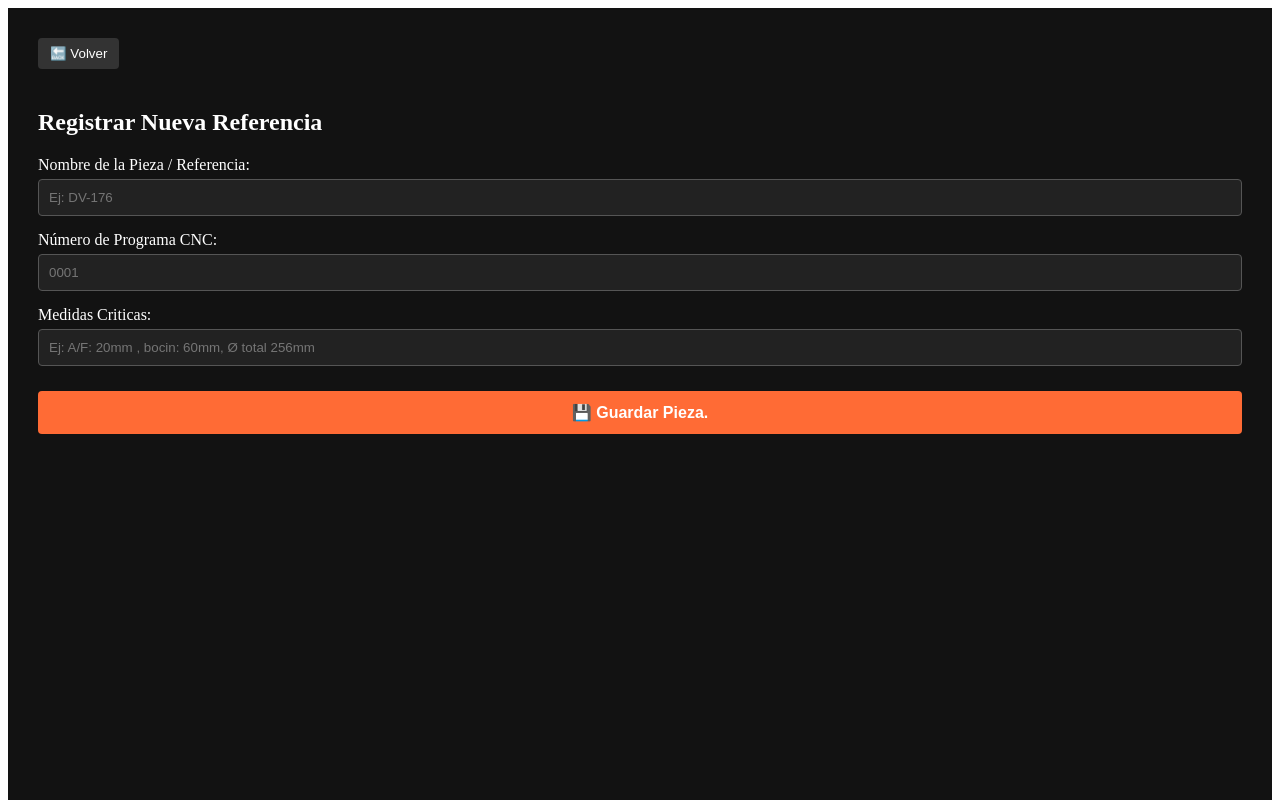
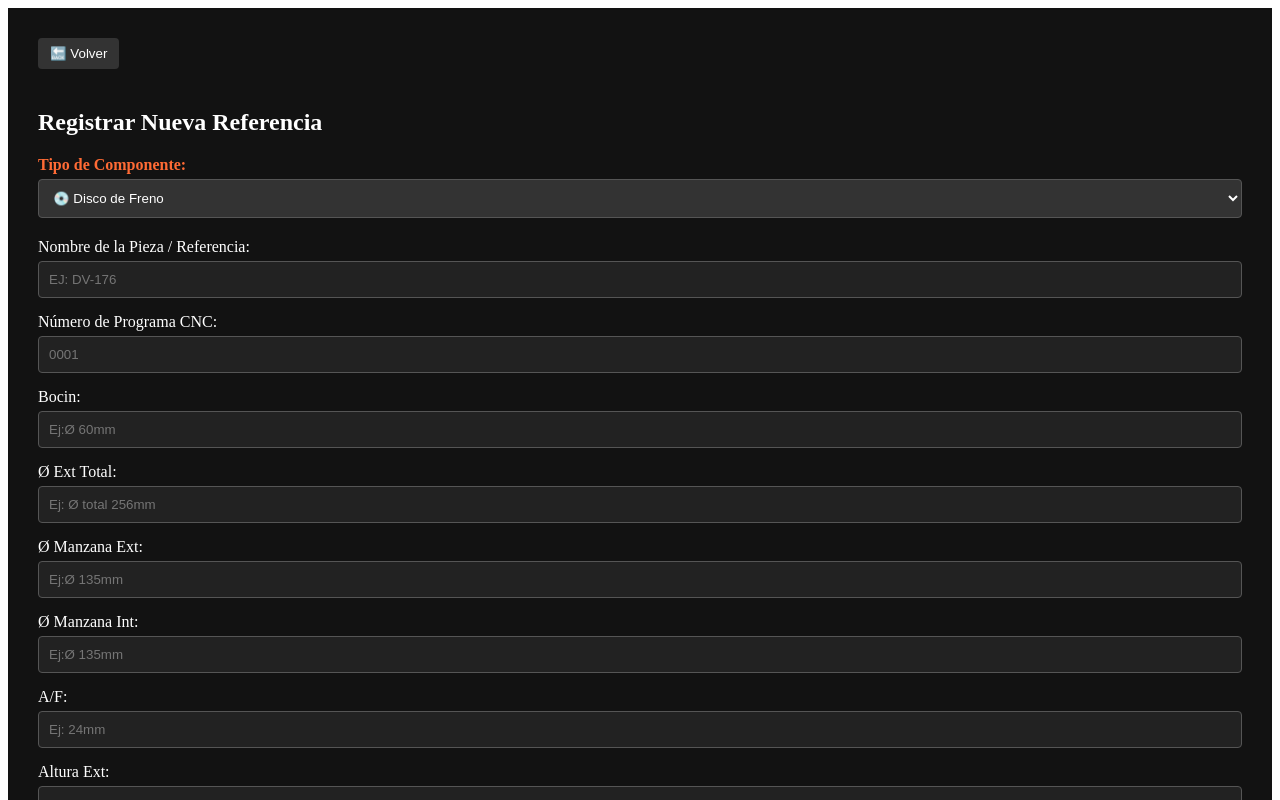
Before and after one commit to JeffersonPorras/CNCAssistant, a React (Vite) app: page / in a window 1280 px wide. Both pictures are taken after a click on the button "➕ Registrar Pieza Nueva". Shown: the top 800 px of the page. Built offline with nearby package versions, Linux system fonts and the light colour scheme.

Commit message:
feat: formulario dinamico para disco y campana con placeholders condicionales

```diff
--- a/src/App.jsx
+++ b/src/App.jsx
@@ -1,4 +1,4 @@
-import React, { useState } from 'react';
+import React, { useState, useEffect } from 'react';
 
 import Buscador from './views/Buscador/Buscador'
 import DetallePieza from './views/DetallePieza/DetallePieza'
@@ -7,17 +7,22 @@ import Formulario from './views/Formulario/Formulario'
 function App() {
 
   const [pantallaActual, setPantallaActual] = useState('buscar');
-
   const [piezaSeleccionada, setPiezaSelecionada] = useState(null);
 
-  const [listaPiezas, setListaPiezas] = useState([
-    {id: 'ref-1', nombre: 'DV-108', programaCNC: '0116',medidasCriticas: 'Ø280mm'},
-    {id: 'ref-2', nombre: 'DV-109', programaCNC: '0117',medidasCriticas: 'Ø270mm'}
-  ]);
+  const [listaPiezas, setListaPiezas] = useState(()=> {
+    const piezasGuardadas = localStorage.getItem('piezasCNC');
+    return piezasGuardadas? JSON.parse(piezasGuardadas) : [
+      {id: 'ref-1', nombre: 'DV-108', programaCNC: '0116',medidasCriticas: 'Ø280mm'},
+      {id: 'ref-2', nombre: 'DV-109', programaCNC: '0117',medidasCriticas: 'Ø270mm'}
+    ];
+  });
+
+  useEffect(() =>{
+    localStorage.setItem('piezasCNC', JSON.stringify(listaPiezas));
+  }, [listaPiezas]);
 
   const guardarNuevaPieza = (nuevaPieza) =>{
     setListaPiezas([...listaPiezas, nuevaPieza]);
-
     setPantallaActual('buscar');
   };
 
@@ -45,7 +50,7 @@ function App() {
 
       {pantallaActual === 'detalle' &&(
         <DetallePieza
-          piezas = {listaPiezas}
+          piezas = {piezaSeleccionada}
           alVolver = {() =>setPantallaActual('buscar')}
           />
       )}
--- a/src/views/Formulario/Formulario.jsx
+++ b/src/views/Formulario/Formulario.jsx
@@ -2,23 +2,56 @@ import React, { useState } from 'react';
 import styles from './Formulario.module.css';
 
 function Fomrulario({alGuardar, alVolver}) {
+    // Estado para saber si es Disco o Cmapana
+    const [tipoPieza, setTipoPieza] = useState('disco');
+
+    //Inputs Comunes
     const [nombre, setNombre] = useState ('');
-    const [numeroPrograma, setNumeroPrograma] = useState('');
-    const [medidas, setMedidas] = useState('');
+    const [programa, setPrograma] = useState('');
+    const [bocin, setBocin] = useState('');
+
+    //Inputs Especificos de Discos
+    const [diametroTotal, setDiametroTotal] = useState('');
+    const [diametroExt, setDiametroExt] = useState('');
+    const [diametroInt, setDiametroInt] = useState('');
+    const [areaFrenado, setAreaFrenado] = useState('');
+    const [alturaInt, setAlturaInt] = useState('');
+    const [alturaExt, setAlturaExt] = useState('');
+
+    //Inputs Especificos de Campanas
+    const [AlturaBanda, setAlturaBanda] = useState('');
+    const [AlturaCaja, setAlturaCaja] = useState('');
+    const [diametroBanda, setDiametroBanda] = useState('');
+    const [espesorPlato, setEspesorPlato] = useState('');
+    const [diametroIntCaja, setDiametroIntCaja] = useState('');
+    const [diametroExtCaja, setDiametroExtCaja] = useState('');
+
+
 
     const manejarEnvio = (e) => {
-        e.preventDefaul();
+        e.preventDefault();
 
-        if (!nombre || !numeroPrograma) {
+        if (!nombre || !programa) {
             alert("Por favor Llena los campos requeridos");
             return;
         }
 
+        const formatoMedidas = '';
+
+        if (tipoPieza === 'disco') {
+            formatoMedidas =  `Tipo: DISCO | Ø Ext.Total: ${diametroExt} mm | AlturaEXt: ${alturaExt} mm
+            | alturaInt: ${alturaInt} | AreaFrenado: ${areaFrenado}`
+        } else{
+            formatoMedidas =  `Tipo: Campana | Ø Altura Banda: ${AlturaBanda} mm | Diametro Banda: ${diametroBanda} mm
+            | altura Caja: ${AlturaCaja} | Espesor Plato: ${espesorPlato} | Ø Int Caja ${diametroIntCaja} | Ø Ext Caja: ${diametroExtCaja}`
+        }
+
+
         const nuevaPieza = {
             id:`Ref-${Date.now()}`,
-            nombre,
-            programaCNC: numeroPrograma,
-            medidasCriticas: medidas
+            nombre: nombre.toUpperCase(),
+            programaCNC: programa,
+            medidasCriticas: formatoMedidas
         };
         alGuardar(nuevaPieza);
     };
@@ -29,6 +62,19 @@ function Fomrulario({alGuardar, alVolver}) {
 
             <h2>Registrar Nueva Referencia</h2>
 
+            <div className={styles.campoGrupo} style={{marginBottom: '20px'}}>
+                <label style={{fontWeight: 'bold', color: '#ff6b35'}}>Tipo de Componente:</label>
+                <select
+                value={tipoPieza}
+                onChange={(e) => setTipoPieza(e.target.value)}
+                style={{width: '100%', padding: '10px', background: '#333', color: '#fff',border: '1px solid #555', borderRadius: '4px'}}
+                >
+                    <option value="disco">💿 Disco de Freno</option>
+                    <option value="campana">🥁 Campana / Tambor de Freno</option>
+                </select>
+
+            </div>
+
             <form onSubmit={manejarEnvio} className={styles.formularioCnc}>
                 <div className={styles.campoGrupo}>
                     <label>Nombre de la Pieza / Referencia: </label>
@@ -36,8 +82,9 @@ function Fomrulario({alGuardar, alVolver}) {
                     type="text"
                     value={nombre}
                     onChange={(e) => setNombre(e.target.value)}
-                    placeholder="Ej: DV-176"
+                    placeholder={tipoPieza === 'disco' ? "Ej: DV-176": "Ej: C-123"}
                     className={styles.inputCnc}
+                    style={{textTransform: 'uppercase'}}
                      />
                 </div>
 
@@ -45,23 +92,171 @@ function Fomrulario({alGuardar, alVolver}) {
                     <label>Número de Programa CNC: </label>
                     <input
                     type="text"
-                    value={numeroPrograma}
-                    onChange={(e) => setNumeroPrograma(e.target.value)}
+                    value={programa}
+                    onChange={(e) => setPrograma(e.target.value)}
                     placeholder="0001"
                     className={styles.inputCnc}
                      />
                 </div>
 
                  <div className={styles.campoGrupo}>
-                    <label>Medidas Criticas: </label>
+                    <label>Bocin: </label>
                     <input
-                    type="text"
-                    value={medidas}
-                    onChange={(e) => setMedidas(e.target.value)}
-                    placeholder="Ej: A/F: 20mm , bocin: 60mm, Ø total 256mm"
+                    type="number"
+                    value={bocin}
+                    onChange={(e) => setBocin(e.target.value)}
+                    placeholder="Ej:Ø 60mm"
                     className={styles.inputCnc}
                      />
                 </div>
+
+                {tipoPieza === 'disco' && (
+                    <>
+                        <div className={styles.campoGrupo}>
+                            <label>Ø Ext Total:  </label>
+                            <input
+                            type="number"
+                            value={diametroTotal}
+                            onChange={(e) => setDiametroTotal(e.target.value)}
+                            placeholder="Ej: Ø total 256mm"
+                            className={styles.inputCnc}
+                     />
+                        </div>
+
+                        <div className={styles.campoGrupo}>
+                            <label>Ø Manzana Ext: </label>
+                            <input
+                            type="number"
+                            value={diametroExt}
+                            onChange={(e) => setDiametroExt(e.target.value)}
+                            placeholder="Ej:Ø 135mm"
+                            className={styles.inputCnc}
+                            />
+                        </div>
+
+                        <div className={styles.campoGrupo}>
+                            <label>Ø Manzana Int: </label>
+                            <input
+                            type="number"
+                            value={diametroInt}
+                            onChange={(e) => setDiametroInt(e.target.value)}
+                            placeholder="Ej:Ø 135mm"
+                            className={styles.inputCnc}
+                            />
+                        </div>
+
+                        <div className={styles.campoGrupo}>
+                            <label>A/F: </label>
+                            <input
+                            type="number"
+                            value={areaFrenado}
+                            onChange={(e) => setAreaFrenado(e.target.value)}
+                            placeholder="Ej: 24mm"
+                            className={styles.inputCnc}
+                            />
+                        </div>
+                        <div className={styles.campoGrupo}>
+                            <label>Altura Ext: </label>
+                            <input
+                            type="number"
+                            value={alturaExt}
+                            onChange={(e) => setAlturaExt(e.target.value)}
+                            placeholder="Ej: 28mm"
+                            className={styles.inputCnc}
+                            />
+                        </div>
+
+                        <div className={styles.campoGrupo}>
+                            <label>Altura Int: </label>
+                            <input
+                            type="number"
+                            value={alturaInt}
+                            onChange={(e) => setAlturaInt(e.target.value)}
+                            placeholder=" 35mm"
+                            className={styles.inputCnc}
+                            />
+                        </div>
+                    </>
+                )}
+
+                                {tipoPieza === 'campana' && (
+                    <>
+                        <div className={styles.campoGrupo}>
+                            <label>Altura Banda: </label>
+                            <input
+                            type="number"
+                            value={AlturaBanda}
+                            onChange={(e) => setAlturaBanda(e.target.value)}
+                            placeholder="Ej: 135mm"
+                            className={styles.inputCnc}
+                            />
+                        </div>
+
+                        <div className={styles.campoGrupo}>
+                            <label>Altura Caja:  </label>
+                            <input
+                            type="number"
+                            value={AlturaCaja}
+                            onChange={(e) => setAlturaCaja(e.target.value)}
+                            placeholder="Ej: 15mm"
+                            className={styles.inputCnc}
+                     />
+                        </div>
+
+                        <div className={styles.campoGrupo}>
+                            <label>Ø Banda: </label>
+                            <input
+                            type="number"
+                            value={diametroBanda}
+                            onChange={(e) => setDiametroBanda(e.target.value)}
+                            placeholder="Ej:Ø 295mm"
+                            className={styles.inputCnc}
+                            />
+                        </div>
+
+
+                        <div className={styles.campoGrupo}>
+                            <label>Espesor Plato: </label>
+                            <input
+                            type="number"
+                            value={espesorPlato}
+                            onChange={(e) => setEspesorPlato(e.target.value)}
+                            placeholder="Ej: 6mm"
+                            className={styles.inputCnc}
+                            />
+                        </div>
+                        <div className={styles.campoGrupo}>
+                            <label>Ø Int Caja: </label>
+                            <input
+                            type="number"
+                            value={diametroIntCaja}
+                            onChange={(e) => setDiametroIntCaja(e.target.value)}
+                            placeholder="Ej: 305mm"
+                            className={styles.inputCnc}
+                            />
+                        </div>
+
+                        <div className={styles.campoGrupo}>
+                            <label>Ø Ext Caja: </label>
+                            <input
+                            type="number"
+                            value={diametroExtCaja}
+                            onChange={(e) => setDiametroExtCaja(e.target.value)}
+                            placeholder="Ej: 315mm"
+                            className={styles.inputCnc}
+                            />
+                        </div>
+                    </>
+                )}
+
+
+
+
+
+
+
+
+
 
                 <button type="submit" className={styles.btnGuardar}>
                     💾 Guardar Pieza.
```
